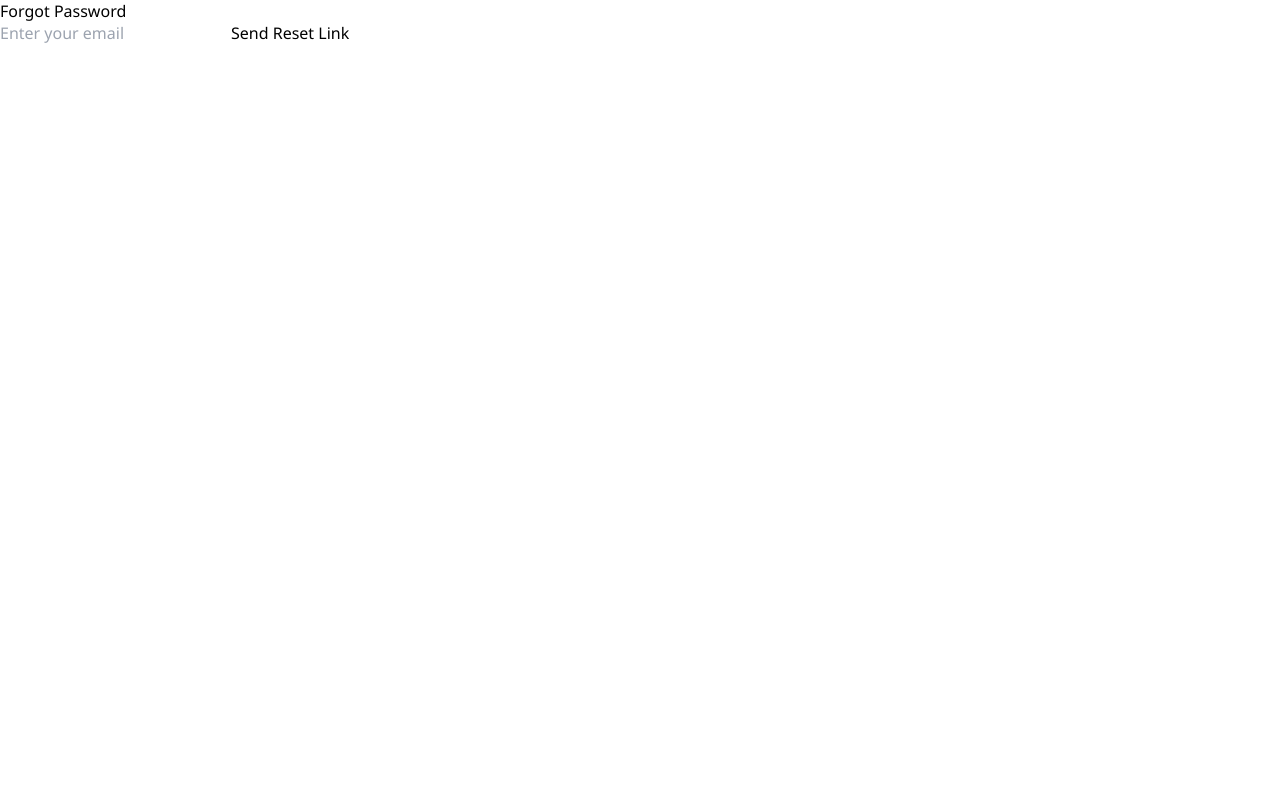
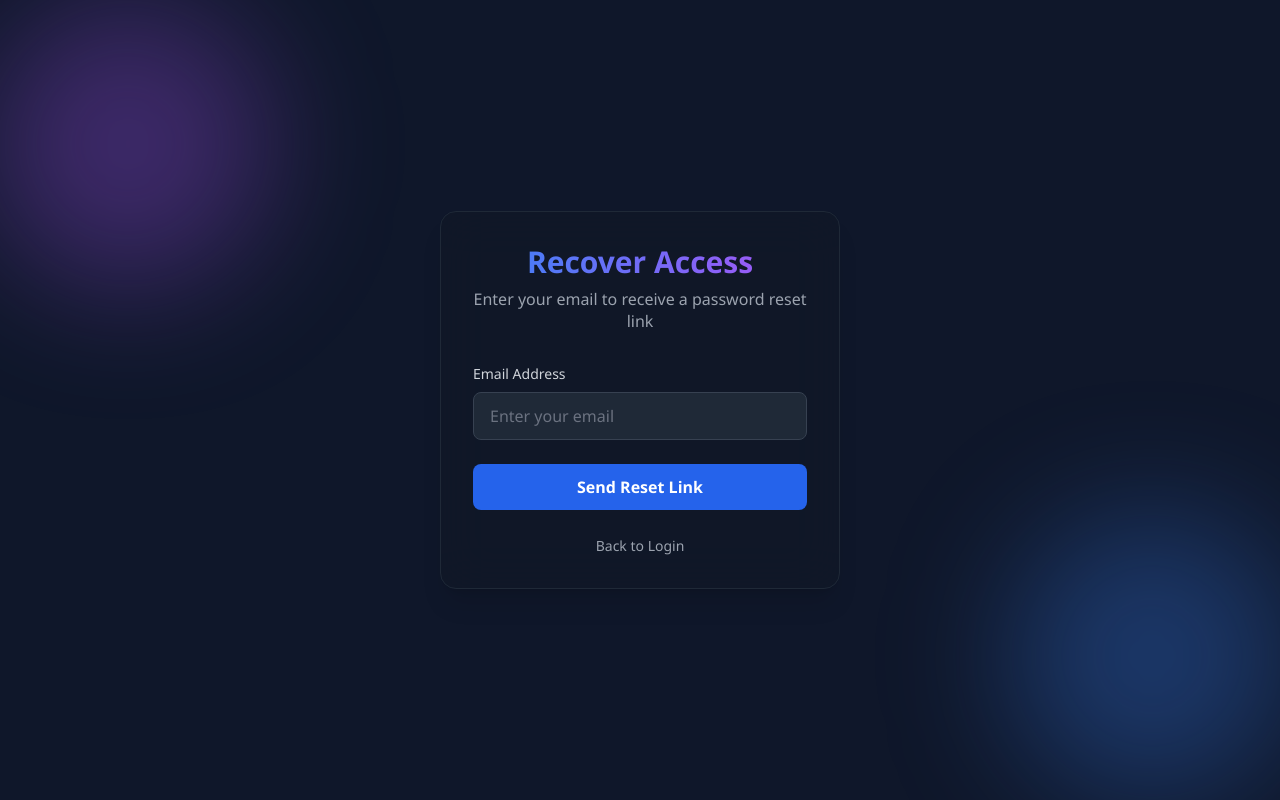
Before and after one commit to Prabalbaijal/Code_Battle, a React (Vite) app in the folder Client/: page /forgot-password in a window 1280 px wide. Built offline with nearby package versions, Linux system fonts and the light colour scheme; no server answers.

Commit message:
forgot password page

```diff
--- a/Client/src/Components/PasswordReset/ForgotPassword.jsx
+++ b/Client/src/Components/PasswordReset/ForgotPassword.jsx
@@ -1,34 +1,81 @@
 import { useState } from "react";
 import axios from "axios";
+import { Link } from "react-router-dom";
+import toast from "react-hot-toast";
 
 export default function ForgotPassword() {
     const [email, setEmail] = useState("");
-    const [message, setMessage] = useState("");
+    const [isLoading, setIsLoading] = useState(false);
 
     const handleSubmit = async (e) => {
         e.preventDefault();
+        setIsLoading(true);
         try {
             const res = await axios.post("http://localhost:9000/api/users/forgot-password", { email });
-            setMessage(res.data.message);
+            toast.success(res.data.message || "Reset link sent successfully!");
+            setEmail("");
         } catch (error) {
-            setMessage("Error sending reset email");
+            toast.error(error.response?.data?.message || "Error sending reset email");
+        } finally {
+            setIsLoading(false);
         }
     };
 
     return (
+        <div className="min-h-screen flex items-center justify-center bg-[#0F172A] text-gray-100">
+            {/* Background decorative elements */}
+            <div className="absolute inset-0">
+                <div className="absolute -left-4 top-0 h-72 w-72 bg-purple-500/30 blur-3xl rounded-full" />
+                <div className="absolute -right-4 bottom-0 h-72 w-72 bg-blue-500/30 blur-3xl rounded-full" />
+            </div>
+
+            <div className="relative z-10 w-full max-w-md p-6">
+                <div className="bg-gray-900/80 backdrop-blur-xl p-8 rounded-2xl shadow-xl border border-gray-800">
+                    <div className="text-center mb-8">
+                        <h2 className="text-3xl font-bold bg-gradient-to-r from-blue-500 to-purple-500 bg-clip-text text-transparent">
+                            Recover Access
+                        </h2>
+                        <p className="mt-2 text-gray-400">
+                            Enter your email to receive a password reset link
+                        </p>
+                    </div>
+
+                    <form onSubmit={handleSubmit} className="space-y-6">
                         <div>
-            <h2>Forgot Password</h2>
-            <form onSubmit={handleSubmit}>
+                            <label htmlFor="email" className="block text-sm font-medium text-gray-300 mb-2">
+                                Email Address
+                            </label>
                             <input
+                                id="email"
                                 type="email"
                                 placeholder="Enter your email"
                                 value={email}
                                 onChange={(e) => setEmail(e.target.value)}
                                 required
+                                className="w-full px-4 py-3 rounded-lg bg-gray-800 border border-gray-700 focus:border-blue-500 focus:ring-2 focus:ring-blue-500 outline-none transition text-white placeholder-gray-500"
                             />
-                <button type="submit">Send Reset Link</button>
+                        </div>
+
+                        <button
+                            type="submit"
+                            disabled={isLoading}
+                            className={`w-full py-3 rounded-lg bg-blue-600 hover:bg-blue-700 transition text-white font-semibold flex items-center justify-center
+                                ${isLoading ? 'opacity-70 cursor-not-allowed' : ''}`}
+                        >
+                            {isLoading ? 'Sending...' : 'Send Reset Link'}
+                        </button>
+
+                        <div className="text-center mt-4">
+                            <Link
+                                to="/"
+                                className="text-sm text-gray-400 hover:text-white transition"
+                            >
+                                Back to Login
+                            </Link>
+                        </div>
                     </form>
-            {message && <p>{message}</p>}
+                </div>
+            </div>
         </div>
     );
 }
```
Lines whose indentation alone changed are shown as unchanged.
